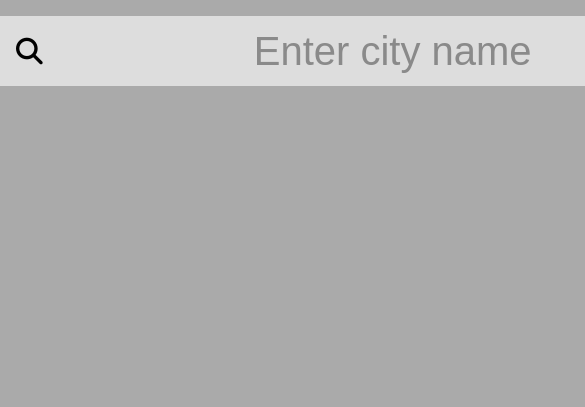
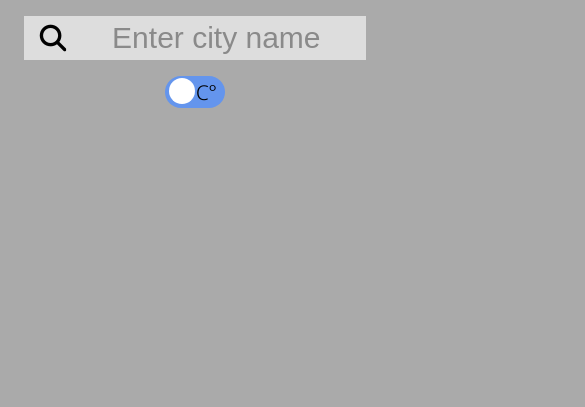
Before and after one commit to tom-motiejunas/weather-app, a plain HTML site: page index.html in a window 390 px wide. Shown: the top 407 px of the page, 585 px wide, since content can reach past the window. Drawn offline with Linux system fonts and the light colour scheme.

Commit message:
added responsivness

```diff
--- a/index.html
+++ b/index.html
@@ -6,6 +6,7 @@
     <meta name="viewport" content="width=device-width, initial-scale=1.0" />
     <title>Weather App</title>
     <link rel="stylesheet" href="style.css" />
+    <link rel="stylesheet" href="mobile.css" />
     <script
       src="https://kit.fontawesome.com/749bb08008.js"
       crossorigin="anonymous"
--- /dev/null
+++ b/mobile.css
@@ -0,0 +1,17 @@
+@media (max-width: 768px) {
+  body {
+    overflow: auto;
+  }
+  nav {
+    flex-direction: column;
+  }
+  .search-bar {
+    padding-bottom: 1rem;
+  }
+  .search-bar input {
+    width: 300px;
+  }
+  .settings {
+    width: 70px;
+  }
+}
--- a/style.css
+++ b/style.css
@@ -13,7 +13,6 @@
 body {
   background-color: var(--main-color);
   font-family: "Oxygen", sans-serif;
-  overflow: hidden;
 }
 
 nav {
@@ -28,7 +27,7 @@ nav {
 .search-bar {
   display: flex;
   justify-content: center;
-  height: 70px;
+  height: 60px;
 }
 
 .search-bar button {
@@ -42,9 +41,8 @@ nav {
 .search-bar input {
   opacity: 0.6;
   border: none;
-  font-size: 40px;
+  font-size: 30px;
   padding: 0.5rem;
-  min-width: 700px;
   text-align: center;
 }
 
@@ -129,10 +127,11 @@ main {
 
 main img {
   margin: 3rem 0;
+  height: 200px;
 }
 
 main h1 {
-  font-size: 80px;
+  font-size: 60px;
 }
 
 footer {
```
